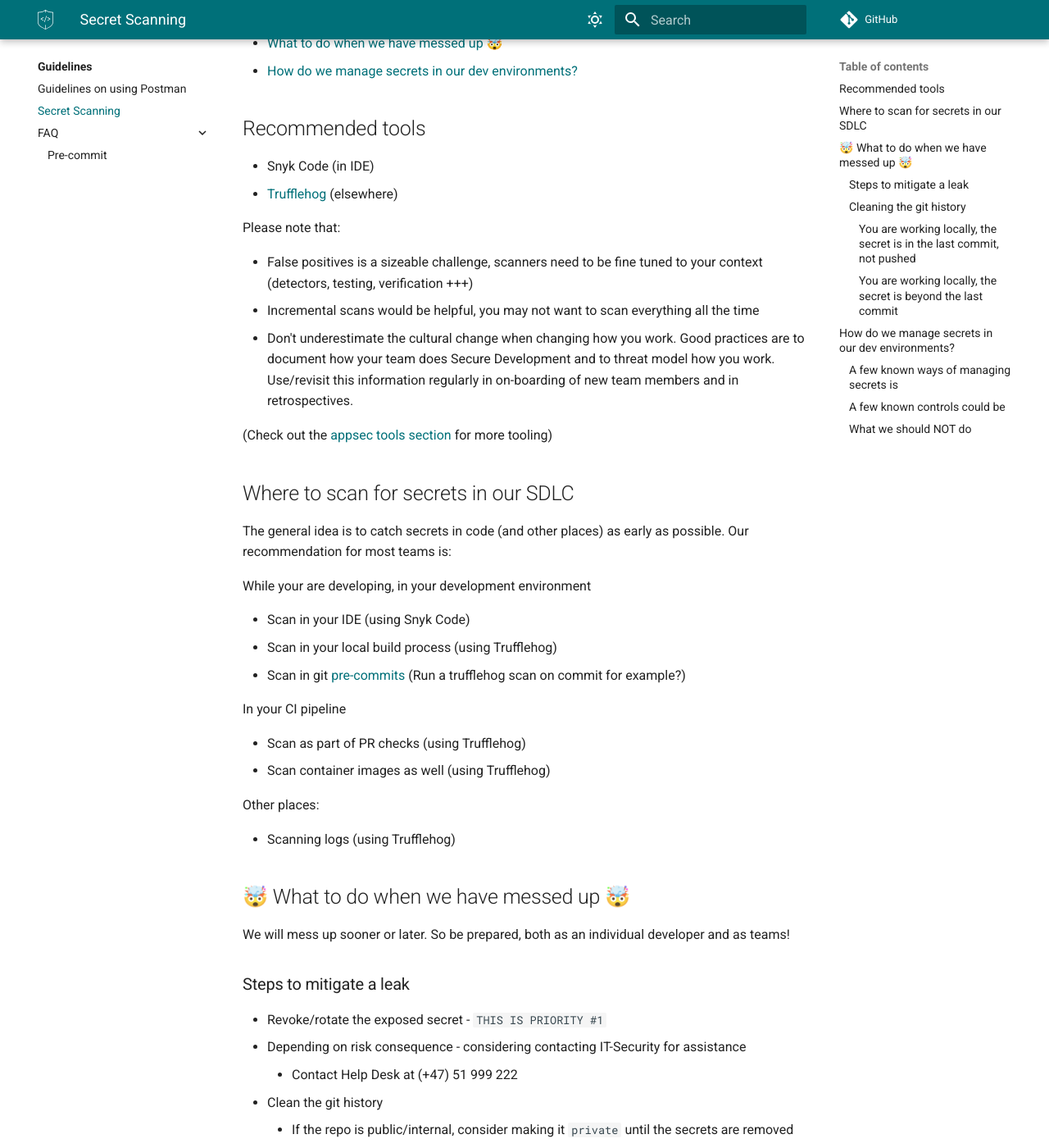
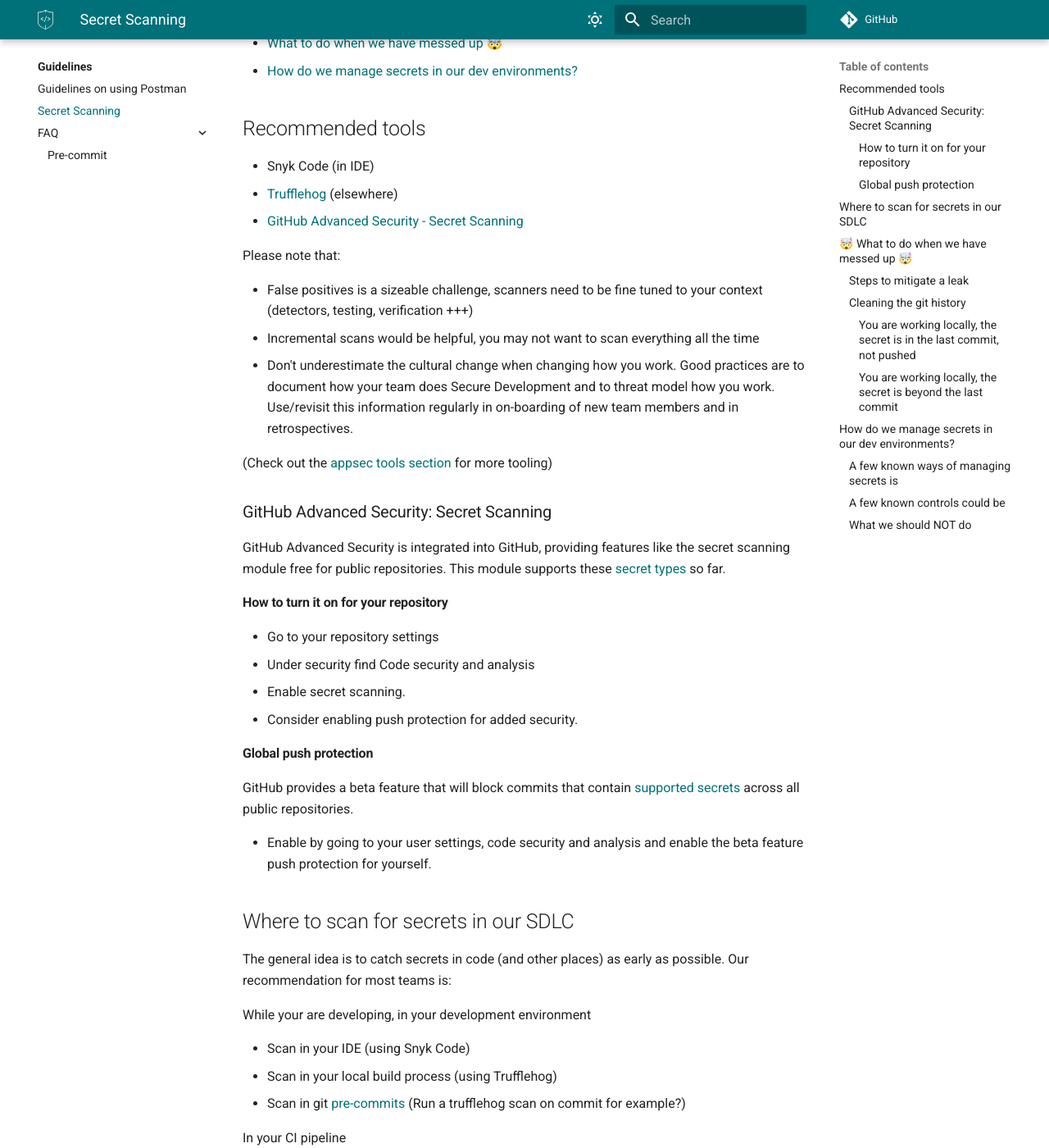
Before and after one commit to equinor/appsec, an MkDocs documentation site: the page built from docs/guidelines/secret-scanning.md, in a window 1280 px wide and 1400 px high, scrolled down 466 px. Shown: the whole window at 82% size. Built offline with MkDocs 1.6.1 and Material for MkDocs 9.7.7, drawn with Linux system fonts in a browser that asks for light colours; some web fonts are replaced; comment, search, counter and statistics services are not loaded.

Commit message:
Added a section on the secret scanning module from GitHub Advanced Security

```diff
--- a/docs/guidelines/secret-scanning.md
+++ b/docs/guidelines/secret-scanning.md
@@ -13,6 +13,7 @@
 
 - Snyk Code (in IDE)
 - [Trufflehog](https://github.com/trufflesecurity/trufflehog) (elsewhere)
+- [GitHub Advanced Security - Secret Scanning](#github-advanced-security-secret-scanning)
 
 Please note that:
 
@@ -21,6 +22,23 @@
 - Don't underestimate the cultural change when changing how you work. Good practices are to document how your team does Secure Development and to threat model how you work. Use/revisit this information regularly in on-boarding of new team members and in retrospectives.
 
 (Check out the [appsec tools section](../resources/tools.md) for more tooling)
+
+### GitHub Advanced Security: Secret Scanning
+
+GitHub Advanced Security is integrated into GitHub, providing features like the secret scanning module free for public repositories. This module supports these [secret types](https://docs.github.com/en/code-security/secret-scanning/secret-scanning-patterns#supported-secrets) so far.
+
+#### How to turn it on for your repository
+
+- Go to your repository settings
+- Under security find Code security and analysis
+- Enable secret scanning.
+- Consider enabling push protection for added security.
+
+#### Global push protection
+
+GitHub provides a beta feature that will block commits that contain [supported secrets](https://docs.github.com/en/code-security/secret-scanning/secret-scanning-patterns#supported-secrets) across all public repositories.
+
+- Enable by going to your user settings, code security and analysis and enable the beta feature push protection for yourself.
 
 ## Where to scan for secrets in our SDLC
 
```
